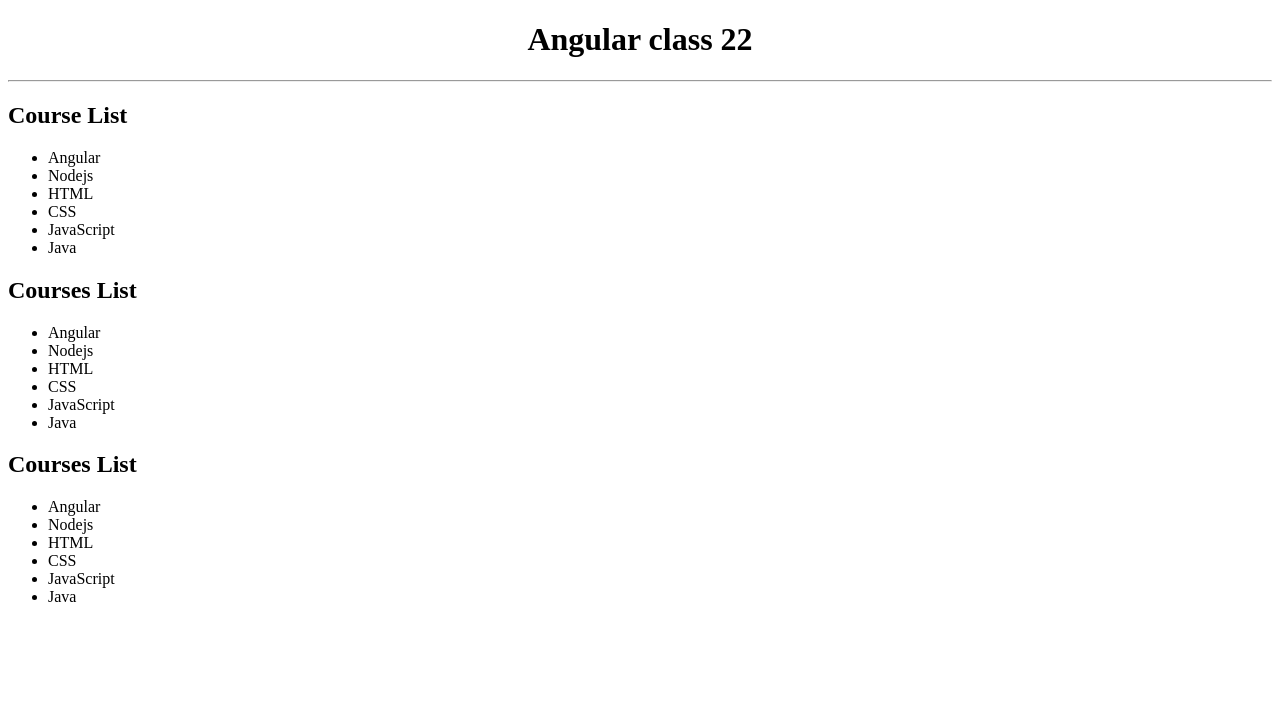
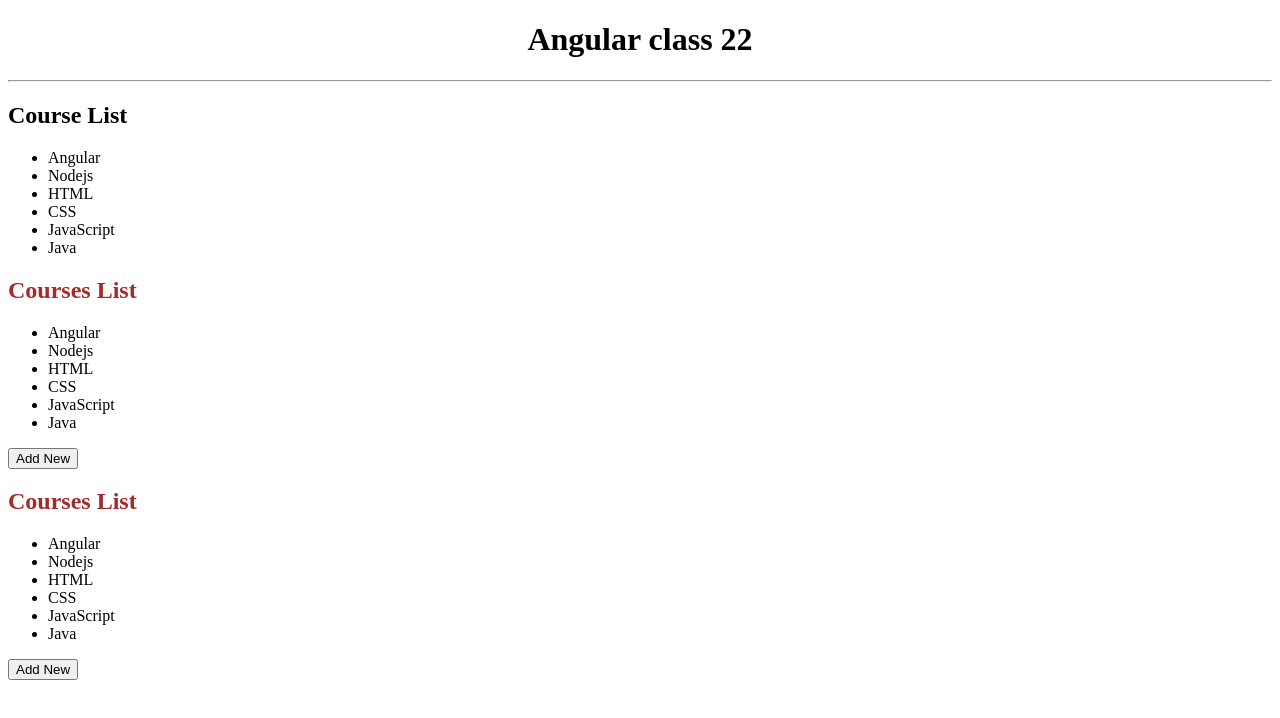
Before and after one commit to dineshgopalchand/angular-class-v22, an Angular app: page / in a window 1280 px wide. Shown: the top 718 px of the page. Built offline with nearby package versions, Linux system fonts and the light colour scheme.

Commit message:
service introduced CLI: ng g s <servicename>

```diff
--- a/src/app/app.module.ts
+++ b/src/app/app.module.ts
@@ -5,6 +5,7 @@ import { AppRoutingModule } from './app-routing.module';
 import { AppComponent } from './app.component';
 import { CourseComponent } from './course.component';
 import { CoursesComponent } from './courses/courses.component';
+import { CourseService } from './services/course.service';
 
 @NgModule({
   declarations: [
@@ -16,7 +17,9 @@ import { CoursesComponent } from './courses/courses.component';
     BrowserModule,
     AppRoutingModule
   ],
-  providers: [],
+  providers: [
+    CourseService
+  ],
   bootstrap: [AppComponent]
 })
 export class AppModule { }
--- a/src/app/course.component.ts
+++ b/src/app/course.component.ts
@@ -1,4 +1,5 @@
 import { Component } from '@angular/core';
+import { CourseService, CourseType } from './services/course.service';
 
 
 @Component({
@@ -15,31 +16,9 @@ import { Component } from '@angular/core';
 })
 export class CourseComponent {
     title = 'Course List';
-    courseList = [
-        {
-            id: 1,
-            name: 'Angular'
-        },
-        {
-            id: 2,
-            name: 'Nodejs'
-        },
-        {
-            id: 3,
-            name: 'HTML'
-        },
-        {
-            id: 4,
-            name: 'CSS'
-        },
-        {
-            id: 5,
-            name: 'JavaScript'
-        },
-        {
-            id: 1,
-            name: 'Java'
-        }
-    ];
+    courseList: CourseType[] = [] as CourseType[];
+    constructor(private courseService: CourseService) {
+        this.courseList = this.courseService.courseList;
+    }
 
 }
--- a/src/app/courses/courses.component.html
+++ b/src/app/courses/courses.component.html
@@ -2,3 +2,4 @@
 <ul>
     <li *ngFor="let course of courseList ">{{course.name}}</li>
 </ul>
+<button (click)="addCourse()">Add New</button>
--- a/src/app/courses/courses.component.scss
+++ b/src/app/courses/courses.component.scss
@@ -0,0 +1,3 @@
+h2 {
+    color: brown;
+}
--- a/src/app/courses/courses.component.ts
+++ b/src/app/courses/courses.component.ts
@@ -1,4 +1,5 @@
 import { Component, OnInit } from '@angular/core';
+import { CourseService, CourseType } from '../services/course.service';
 
 @Component({
   selector: 'app-courses',
@@ -7,35 +8,17 @@ import { Component, OnInit } from '@angular/core';
 })
 export class CoursesComponent implements OnInit {
   title = 'Courses List';
-  courseList = [
-    {
-      id: 1,
-      name: 'Angular'
-    },
-    {
-      id: 2,
-      name: 'Nodejs'
-    },
-    {
-      id: 3,
-      name: 'HTML'
-    },
-    {
-      id: 4,
-      name: 'CSS'
-    },
-    {
-      id: 5,
-      name: 'JavaScript'
-    },
-    {
-      id: 1,
-      name: 'Java'
-    }
-  ];
-  constructor() { }
+  courseList: CourseType[] = [] as CourseType[];
+  constructor(private courseService: CourseService) { }
 
   ngOnInit(): void {
+    this.courseList = this.courseService.courseList;
   }
 
+  addCourse(): void {
+    this.courseService.addCourse({
+      id: 7,
+      name: '.net'
+    });
+  }
 }
--- /dev/null
+++ b/src/app/services/course.service.ts
@@ -0,0 +1,46 @@
+import { Injectable } from '@angular/core';
+
+// @Injectable({
+//     providedIn: 'root'
+// })
+@Injectable()
+export class CourseService {
+    private courses: CourseType[] = [
+        {
+            id: 1,
+            name: 'Angular'
+        },
+        {
+            id: 2,
+            name: 'Nodejs'
+        },
+        {
+            id: 3,
+            name: 'HTML'
+        },
+        {
+            id: 4,
+            name: 'CSS'
+        },
+        {
+            id: 5,
+            name: 'JavaScript'
+        },
+        {
+            id: 6,
+            name: 'Java'
+        }
+    ];
+    get courseList(): CourseType[] {
+        return this.courses;
+    }
+    addCourse(value: CourseType): void {
+        this.courses.push(value);
+    }
+
+}
+
+export interface CourseType {
+    id: number;
+    name: string;
+}
```
Also changed, not shown: src/app/services/courses.service.ts (added, +9 -0 lines), 1 other file (tests, documents, lock files or other folders).
